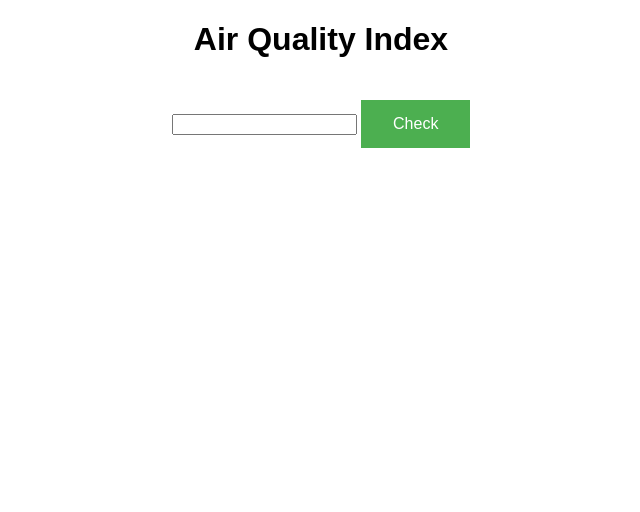
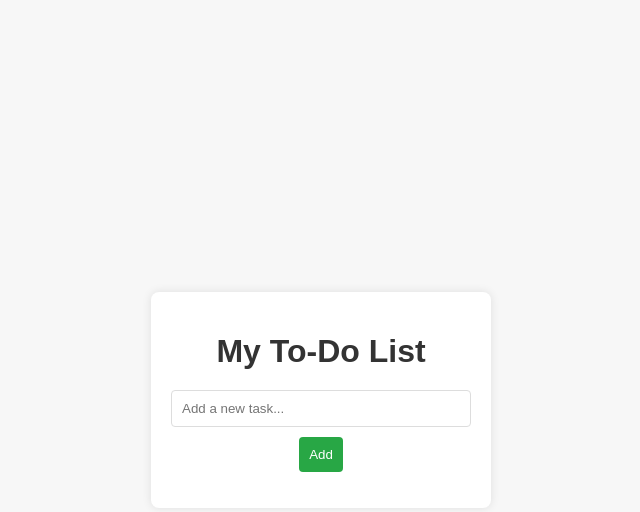
Before and after one commit to divyanshuraj751/techcommunity, a plain HTML site: page index.html in a window 1280 px wide. Shown: the whole page, without its empty margins (319-959 px from the left). Drawn offline with Linux system fonts and the light colour scheme.

Commit message:
Add files via upload

```diff
--- a/index.html
+++ b/index.html
@@ -1,15 +1,19 @@
 <!DOCTYPE html>
-<html>
-  <head>
+<html lang="en">
+<head>
     <meta charset="UTF-8">
-    <title>Air Quality Index</title>
-    <link rel="stylesheet" href="styles.css">
-  </head>
-  <body>
-    <h1>Air Quality Index</h1>
-    <input type="number" id="aqi-input" min="0">
-    <button id="check-button">Check</button>
-    <p id="result"></p>
-    <script src="air_quality.js"></script>
-  </body>
+    <meta name="viewport" content="width=device-width, initial-scale=1.0">
+    <title>To-Do List</title>
+    <link rel="stylesheet" href="style.css">
+</head>
+<body>
+    <div class="container">
+        <h1>My To-Do List</h1>
+        <input type="text" id="new-task" placeholder="Add a new task...">
+        <button onclick="addTask()">Add</button>
+        <ul id="tasks">
+        </ul>
+    </div>
+    <script src="todo.js"></script>
+</body>
 </html>
--- /dev/null
+++ b/style.css
@@ -0,0 +1,65 @@
+body {
+    font-family: Arial, sans-serif;
+    background-color: #f7f7f7;
+    display: flex;
+    justify-content: center;
+    align-items: center;
+    height: 100vh;
+    margin: 0;
+}
+
+.container {
+    background: white;
+    padding: 20px;
+    border-radius: 8px;
+    box-shadow: 0 0 10px rgba(0, 0, 0, 0.1);
+    width: 300px;
+    text-align: center;
+}
+
+h1 {
+    margin-bottom: 20px;
+    color: #333;
+}
+
+input {
+    padding: 10px;
+    border: 1px solid #ddd;
+    border-radius: 4px;
+    width: calc(100% - 22px);
+    margin-bottom: 10px;
+}
+
+button {
+    padding: 10px;
+    border: none;
+    background-color: #28a745;
+    color: white;
+    border-radius: 4px;
+    cursor: pointer;
+}
+
+button:hover {
+    background-color: #218838;
+}
+
+ul {
+    list-style: none;
+    padding: 0;
+}
+
+li {
+    background: #f9f9f9;
+    padding: 10px;
+    border: 1px solid #ddd;
+    border-radius: 4px;
+    margin-bottom: 10px;
+    display: flex;
+    justify-content: space-between;
+    align-items: center;
+}
+
+li.done {
+    text-decoration: line-through;
+    color: #999;
+}
--- /dev/null
+++ b/todo.js
@@ -0,0 +1,32 @@
+function addTask() {
+    const taskInput = document.getElementById('new-task');
+    const taskText = taskInput.value.trim();
+
+    if (taskText === "") {
+        alert("Please enter a task.");
+        return;
+    }
+
+    const taskList = document.getElementById('tasks');
+
+    const listItem = document.createElement('li');
+    listItem.textContent = taskText;
+
+    const deleteButton = document.createElement('button');
+    deleteButton.textContent = "Delete";
+    deleteButton.onclick = function() {
+        taskList.removeChild(listItem);
+    };
+
+    const completeButton = document.createElement('button');
+    completeButton.textContent = "Complete";
+    completeButton.onclick = function() {
+        listItem.classList.toggle('done');
+    };
+
+    listItem.appendChild(completeButton);
+    listItem.appendChild(deleteButton);
+    taskList.appendChild(listItem);
+
+    taskInput.value = "";
+}
```
